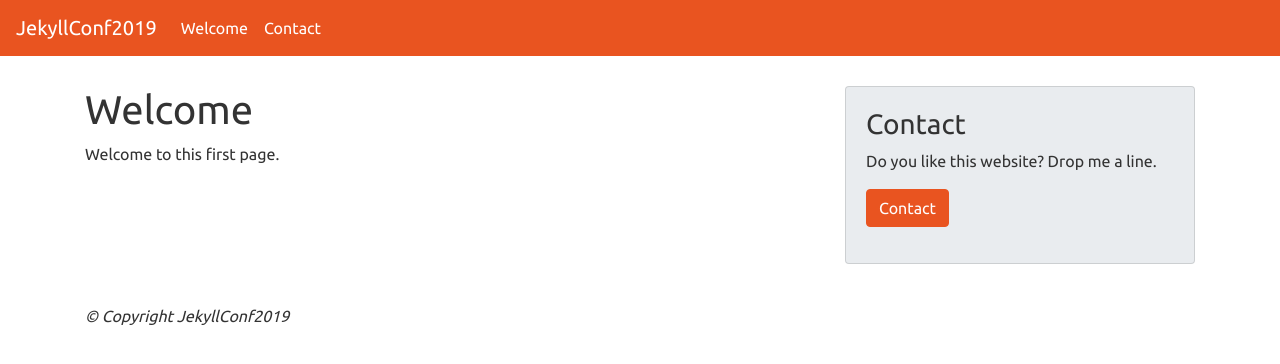
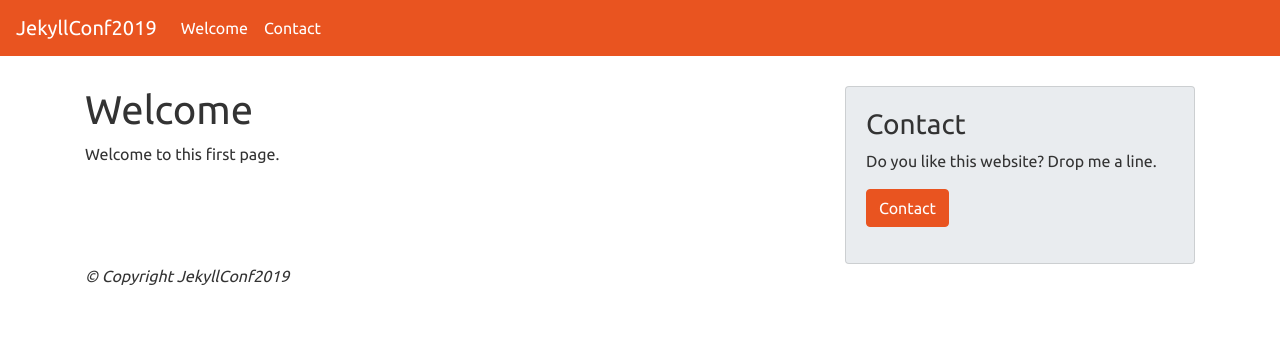
Before and after one commit to jhvanderschee/jekyllconf2019, a Jekyll site: the page built from index.md, in a window 1280 px wide. Shown: the top 364 px of the page. Built offline with Jekyll 4.4.1, drawn with Linux system fonts in a browser that asks for light colours; nearby versions of some CDN libraries; our own code applies the rules of GitHub Pages for plain Markdown files.

Commit message:
Update style.css

```diff
--- a/css/style.css
+++ b/css/style.css
@@ -1 +1 @@
-body > .container > .row > * {padding-top: 30px; padding-bottom: 40px;}
+body > .container > .row > * {padding-top: 30px;}
```
